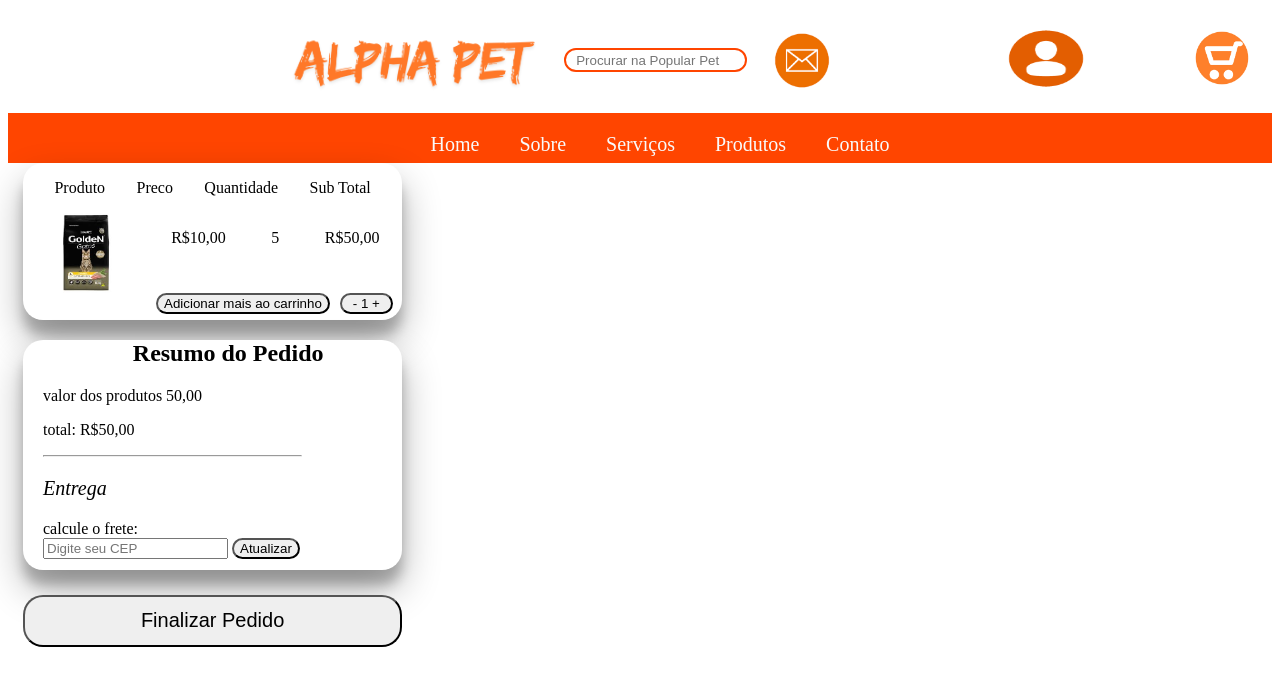
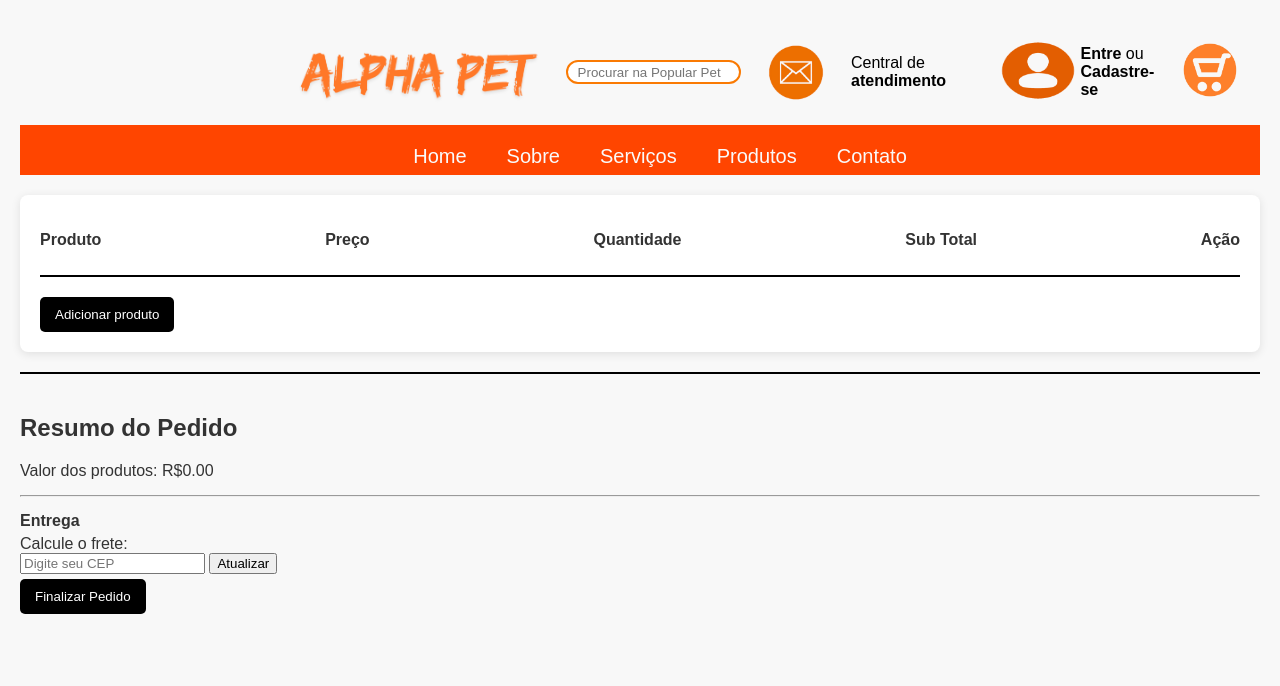
Before and after one commit to MS4ntos/Pet-Shop, a plain HTML site: page carrinho.html in a window 1280 px wide. Drawn offline with Linux system fonts and the light colour scheme.

Commit message:
atualizacao

```diff
--- a/Servicos.html
+++ b/Servicos.html
@@ -4,7 +4,7 @@
     <meta charset="UTF-8">
     <meta name="viewport" content="width=device-width, initial-scale=1.0">
     <title>Servicos</title>
-    <link rel="stylesheet" href="Servicos.css">
+    <link rel="stylesheet" href="servicos.css">
 </head>
 <body>
 
--- a/carrinho.css
+++ b/carrinho.css
@@ -1,3 +1,76 @@
+body {
+    font-family: Arial, sans-serif;
+    background-color: #f8f8f8;
+    color: #333;
+    margin: 0;
+    padding: 20px;
+}
+
+.fundo-carrinho {
+    background-color: white;
+    padding: 20px;
+    border-radius: 8px;
+    box-shadow: 0 2px 10px rgba(0, 0, 0, 0.1);
+    margin-top: 20px;
+}
+
+.descricao-titulo {
+    display: flex;
+    justify-content: space-between;
+    font-weight: bold;
+    border-bottom: 2px solid black;
+    padding-bottom: 10px;
+    margin-bottom: 10px;
+}
+
+.carrinho-produtos {
+    display: flex;
+    justify-content: space-between;
+    padding: 10px 0;
+    border-bottom: 1px solid #eee;
+}
+
+.carrinho-produtos p {
+    margin: 0;
+    flex: 1;
+}
+
+.fundo-botao {
+    margin-top: 20px;
+    display: flex;
+    justify-content: space-between;
+}
+
+.botao2, .botao3, .botao4 {
+    background-color: black;
+    color: white;
+    border: none;
+    padding: 10px 15px;
+    border-radius: 5px;
+    cursor: pointer;
+}
+
+.botao2:hover, .botao3:hover, .botao4:hover {
+    background-color: orangered;
+}
+
+.fundo-resumo {
+    margin-top: 20px;
+    border-top: 2px solid black;
+    padding-top: 20px;
+}
+
+.descricao-resumo p {
+    margin: 5px 0;
+}
+
+.entrega {
+    font-weight: bold;
+}
+
+hr {
+    margin: 15px 0;
+}
 
 
 .perfil{
@@ -12,7 +85,7 @@
 .cabeçalho{
     display: flex;
      height: 10rcap;
-     color: white;
+     color: black;
 }
 
 .logo{
@@ -24,7 +97,7 @@
     height: 10%;
     box-sizing: border-box;
     border: 2px solid;
-    border-color: orangered;
+    border-color: rgb(250, 122, 3);
     border-radius: 25px;
     padding: 10px;
 
@@ -37,7 +110,10 @@
     height: 50px;
     font-size: 20px;
     margin-right: 50%;
-    background: orangered;
+}
+
+.fundo-nav{
+  background: orangered;
 }
 
 a{
@@ -47,7 +123,7 @@ a{
 a:hover{
   text-decoration: none;
   margin-right: 35px;
-  color: orangered;
+  color: orangered
 }
 
 
@@ -115,127 +191,3 @@ ul:hover{
     width: 100px;
 
 }
-
-
-
-
-
-
-
-
-
-
-.fundo-carrinho{
-
-    background: rgb(255, 255, 255);
-    border-radius: 20px;
-    box-shadow: rgba(0, 0, 0, 0.3) 0px 19px 38px, rgba(0, 0, 0, 0.22) 0px 15px 12px;
-    width: 30%;
-    height: 30rcap;
-    margin-left: 15px;
-
-   }
-
-
-   .descricao-titulo{
-    display: flex;
-    justify-content: space-evenly;
-   }
-   h2{
-    margin-left: 25%;
-   }
-
-   .carrinho-produtos{
-    display: flex;
-    justify-content: space-around;
-
-   }
-
-   .imagem-carrinho{
-    width: 80px;
-    height: 80px;
-
-   }
-
-   .botao2{
-
-  margin-left: 30%;
-   }
-
-   .botao2:hover{
-    background-color: black;
-    color: white;
-   }
-
-   .botao3{
-    width: 100%;
-    margin-left: 10px;
-   }
-
-   .botao3:hover{
-    background-color: black;
-    color: white;
-   }
-
-
-
-.fundo-botao{
-    display: flex;
-   justify-content: center;
-   border-radius: 50px;
-
-}
-
-
-
-
-
-
-
-hr{
-    margin-right: 100px;
-}
-.resumo{
-    margin-left: 20px;
-}
-.fundo-resumo{
-    background: rgb(255, 255, 255);
-    border-radius: 20px;
-    box-shadow: rgba(0, 0, 0, 0.3) 0px 19px 38px, rgba(0, 0, 0, 0.22) 0px 15px 12px;
-    width: 30%;
-    height: 22rcap;
-    margin-left: 15px;
-}
-
-.fundo-carrinho{
-    height: 15rcap;
-}
-
-.entrega{
-    font-size: 20px;
-    font-style: italic;
-}
-
-button{
-    border-radius: 20px;
-    color: black;
-    border-color: black;
-
-}
-.botao4{
-    width: 100%;
-    height: 5rcap;
-    margin-top: 20px;
-    font-size: 20px;
-}
-
-.botao4:hover{
-    background: #08a730;
-    color: white;
-}
-
-.pagamento{
-    height: 40rcap;
-    width: 50%;
-
-}
--- a/carrinho.html
+++ b/carrinho.html
@@ -7,116 +7,126 @@
     <link rel="stylesheet" href="carrinho.css">
 </head>
 <body>
-
-
-
     <header class="cabeçalho">
         <div class="perfil">
             <img class="logo" src="imagens/alpha pet.png" alt="">
-
-        <input  class="botao"  name="query" placeholder="Procurar na Popular Pet " id="">
+            <input class="botao" name="query" placeholder="Procurar na Popular Pet" id="">
             <div class="imagem-watts">
-            <img class="watts" src="imagens/icon-mensagem.png" alt="Central de atendimento ">
+                <img class="watts" src="imagens/icon-mensagem.png" alt="Central de atendimento">
                 <p>Central de <br><b>atendimento</b></p>
             </div>
-
-
-
             <div class="imagem-boneco">
-
-            <a href="login.html"><img class="boneco" src="imagens/boneco.png"  alt =""></a>
+                <a href="login.html"><img class="boneco" src="imagens/boneco.png" alt=""></a>
                 <p><b>Entre</b> ou <br><b>Cadastre-se</b></p>
-
             </div>
-
-       <div>
-        <a href="carrinho.html"> <img  class="carrinho" src="imagens/carrinho.png" alt=""></a>
-
+            <div class="imagem-carrinho">
+                <a href="carrinho.html"><img class="carrinho" src="imagens/carrinho.png" alt=""></a>
             </div>
-
         </div>
-
     </header>
-
 
     <nav class="fundo-nav">
         <div class="navegacao">
-        <ul>
-             <a href="index.html"   rel=""> Home </a>
-        </ul>
-        <ul>
-            <a href="sobre.html"   rel=""> Sobre </a>
-        </ul>
-        <ul>
-            <a href="Servicos.html"   rel=""> Serviços </a>
-        </ul>
-        <ul>
-            <a href="produtos.html"   rel=""> Produtos </a>
-        </ul>
-        <ul>
-            <a href="contato.html"  rel=""> Contato </a>
+            <ul><a href="index.html"> Home </a></ul>
+            <ul><a href="sobre.html"> Sobre </a></ul>
+            <ul><a href="Servicos.html"> Serviços </a></ul>
+            <ul><a href="produtos.html"> Produtos </a></ul>
+            <ul><a href="contato.html"> Contato </a></ul>
+        </div>
+    </nav>
 
-        </ul>
-       <div>
-
-
-     </nav>
     <section class="fundo-carrinho">
-
         <article class="descricao-titulo">
             <p>Produto</p>
-            <p>Preco</p>
+            <p>Preço</p>
             <p>Quantidade</p>
             <p>Sub Total</p>
+            <p>Ação</p>
         </article>
 
+        <div id="cartItems"></div> <!-- Placeholder for cart items -->
 
-        <article class="carrinho-produtos">
-
-            <img class="imagem-carrinho" src="imagens/racao-gato-adulta.jpeg" alt="" >
-            <p>R$10,00</p>
-            <p>5</p>
-            <p>R$50,00</p>
+        <article class="fundo-botao">
+            <button class="botao2" onclick="addProductToCart()">Adicionar produto</button>
         </article>
-
-        <article>
-            <article class="fundo-botao">
-
-            <button class="botao2">Adicionar mais ao carrinho </button>
-
-        <article>
-               <button class="botao3"> - 1 +</button>
-            </article>
-
-        </article>
-
-
-        </article>
-
     </section>
 
     <section class="fundo-resumo">
-
         <article class="resumo">
             <h2>Resumo do Pedido</h2>
             <article class="descricao-resumo">
-                <p>valor dos produtos 50,00</p>
-                <p>total: R$50,00</p>
+                <p>Valor dos produtos: <span id="totalValue">R$0,00</span></p>
                 <hr>
                 <p class="entrega">Entrega</p>
-                <p>calcule o frete: <br> <input type="text" name="frete" placeholder="Digite seu CEP"> <button>Atualizar</button></p>
-
+                <p>Calcule o frete: <br> <input type="text" name="frete" placeholder="Digite seu CEP"> <button>Atualizar</button></p>
             </article>
         </article>
         <article>
-            <button class="botao4">
-                Finalizar Pedido
-            </button>
+            <button class="botao4">Finalizar Pedido</button>
         </article>
-
-
     </section>
 
+    <script>
+        // Function to display cart items
+        function displayCart() {
+            const cartItems = JSON.parse(localStorage.getItem('cart')) || [];
+            const cartContainer = document.getElementById('cartItems');
+            cartContainer.innerHTML = ''; // Clear previous items
 
+            let totalValue = 0;
+
+            cartItems.forEach(item => {
+                const cartItem = document.createElement('article');
+                cartItem.classList.add('carrinho-produtos');
+                const subtotal = item.price * item.quantity;
+                totalValue += subtotal;
+
+                cartItem.innerHTML = `
+                    <p>${item.name}</p>
+                    <p>R$${item.price.toFixed(2)}</p>
+                    <p>${item.quantity}</p>
+                    <p>R$${subtotal.toFixed(2)}</p>
+                    <button onclick="removeFromCart('${item.name}')">Remover</button>
+                `;
+                cartContainer.appendChild(cartItem);
+            });
+
+            document.getElementById('totalValue').innerText = `R$${totalValue.toFixed(2)}`;
+        }
+
+        // Function to add or update product in cart
+        function addProductToCart() {
+            const product = {
+                name: "Ração Para Cachorro PEDIGREE", // Exemplo, deve ser dinâmico
+                price: 10.50, // Exemplo, deve ser dinâmico
+                quantity: 1
+            };
+
+            const cartItems = JSON.parse(localStorage.getItem('cart')) || [];
+            const existingProductIndex = cartItems.findIndex(item => item.name === product.name);
+
+            if (existingProductIndex > -1) {
+                // Se o produto já existe, aumenta a quantidade
+                cartItems[existingProductIndex].quantity += 1;
+            } else {
+                // Se não existe, adiciona o novo produto
+                cartItems.push(product);
+            }
+
+            localStorage.setItem('cart', JSON.stringify(cartItems));
+            displayCart();
+        }
+
+        // Function to remove product from cart
+        function removeFromCart(productName) {
+            const cartItems = JSON.parse(localStorage.getItem('cart')) || [];
+            const updatedCartItems = cartItems.filter(item => item.name !== productName);
+            localStorage.setItem('cart', JSON.stringify(updatedCartItems));
+            displayCart();
+        }
+
+        // Call the function to display cart items on load
+        displayCart();
+    </script>
 </body>
 </html>
```
Also changed, not shown: index.html (+23 -2 lines). Lines whose indentation alone changed are shown as unchanged.
